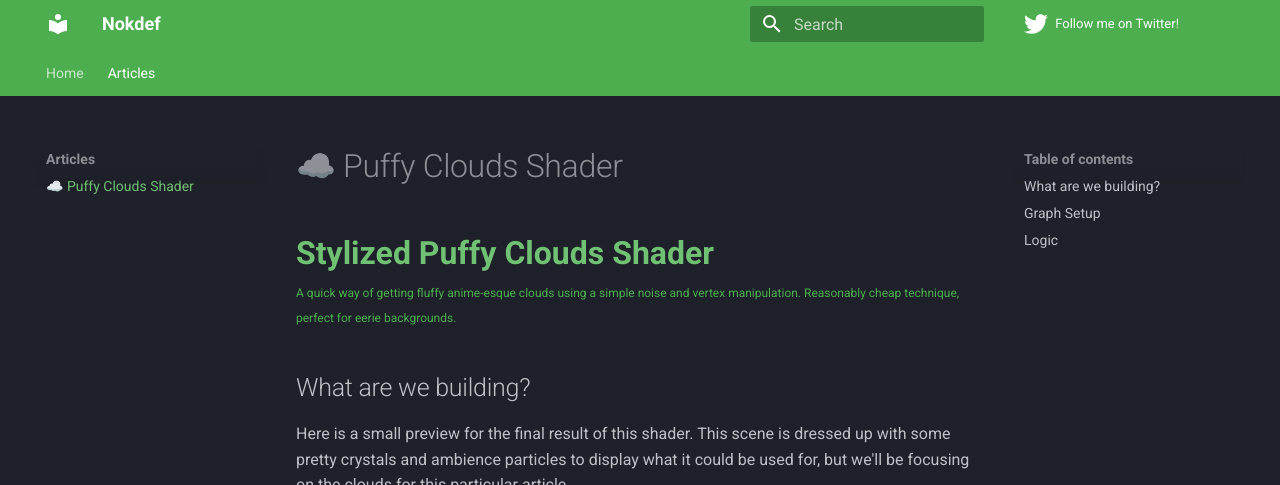
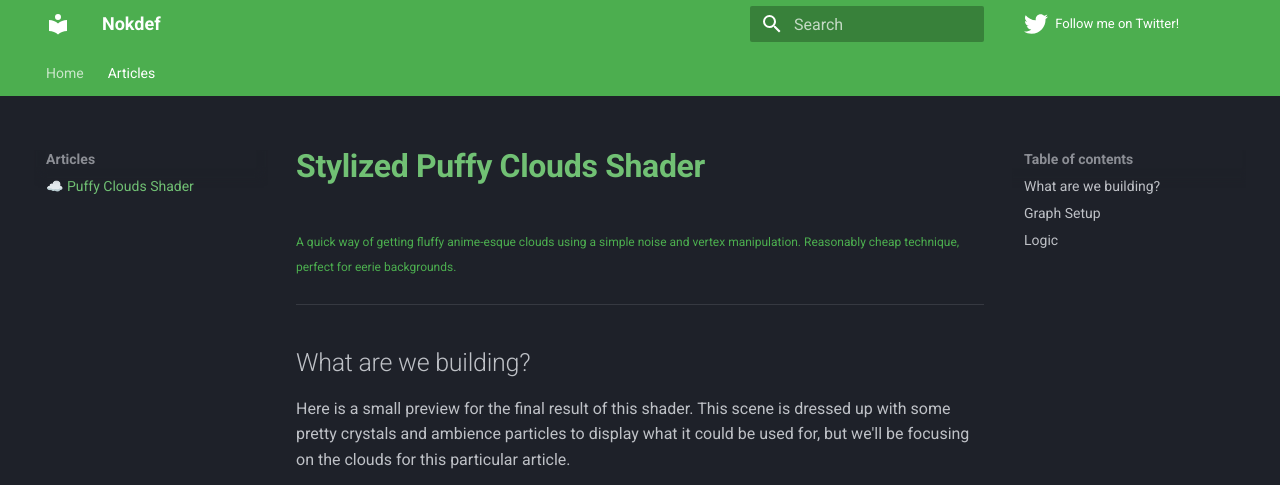
Before and after one commit to Nokdef/NokdefWebsite, an MkDocs documentation site: the page built from docs/Articles/Stylized-Puffy-Clouds-Shader.md, in a window 1280 px wide and 900 px high, cut to the strip 0-485 px from the top of the window. Built offline with MkDocs 1.6.1 and Material for MkDocs 9.7.7, drawn with Linux system fonts in a browser that asks for light colours; comment, search, counter and statistics services are not loaded.

Commit message:
Update Stylized-Puffy-Clouds-Shader.md

```diff
--- a/docs/Articles/Stylized-Puffy-Clouds-Shader.md
+++ b/docs/Articles/Stylized-Puffy-Clouds-Shader.md
@@ -2,9 +2,10 @@
 template: article.html
 title: ☁️ Puffy Clouds Shader
 ---
-<span style="color:#71c174;font-size:2em;font-weight:bold">Stylized Puffy Clouds Shader</span>
+# <span style="color:#71c174;font-size:1em;font-weight:bold">Stylized Puffy Clouds Shader</span>
 <span style="color:#4cae4f;font-size:.75em">A quick way of getting fluffy anime-esque clouds using a simple noise and vertex manipulation. Reasonably cheap technique, perfect for eerie backgrounds.</span>
 
+---
 ## What are we building?
 Here is a small preview for the final result of this shader. This scene is dressed up with some pretty crystals and ambience particles to display what it could be used for, but we'll be focusing on the clouds for this particular article.
 
@@ -17,7 +18,7 @@
 
     We'll also be using the default built-in rendering pipeline, which again,
     can be easily converted, especially since this is a Unlit shader.
-
+---
 ## Graph Setup
 On Unity, let's make a new surface shader on Amplify. We'll call it Puffy Clouds.
 <figure markdown>
@@ -32,5 +33,5 @@
 * Render Type / Blend RGB - We just want to ensure we're doing the traditional alpha blend (Relevant for Depth Pass later).
 * Tessellation - Make sure this is enabled. I use an Edge Length of 25, but this value will be exposed on a per-material basis, so we don't need to worry too much about it.
 * Depth - Make sure we're z-writing.
-
+---
 ## Logic
```
